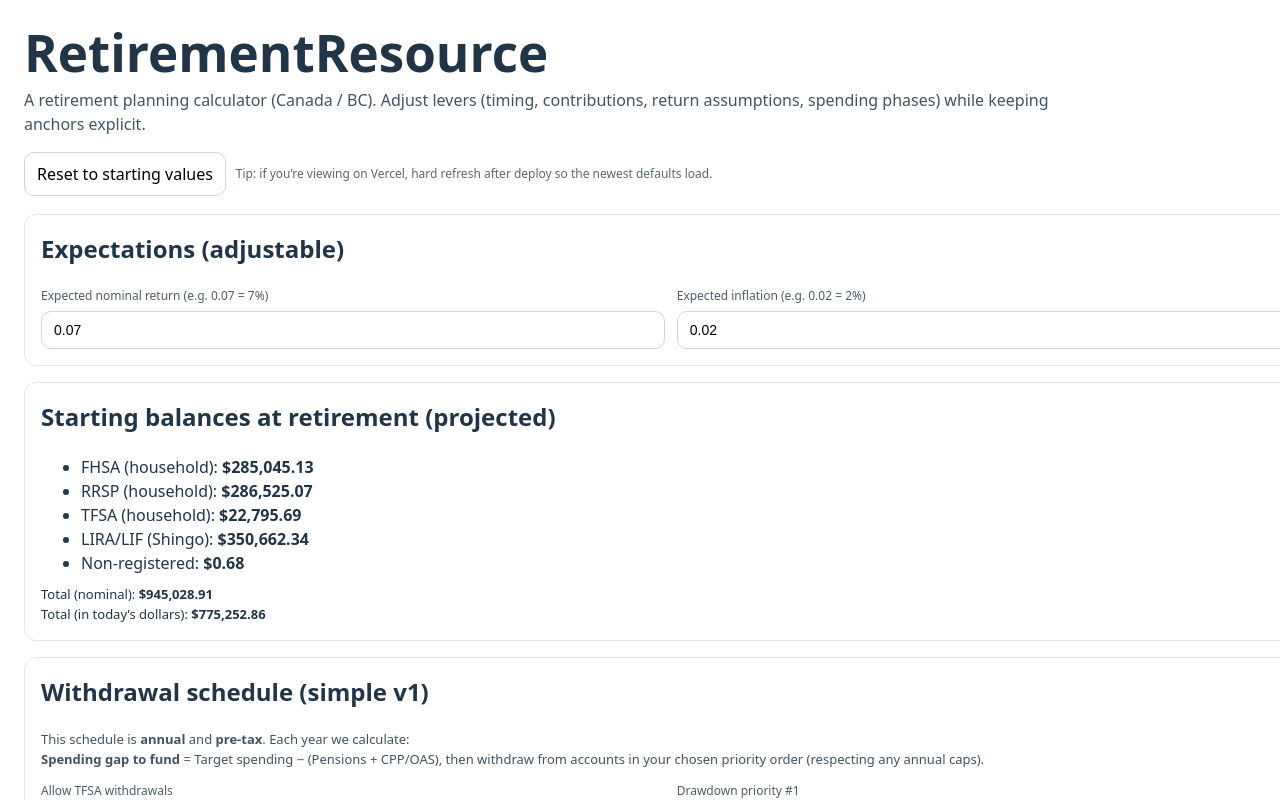
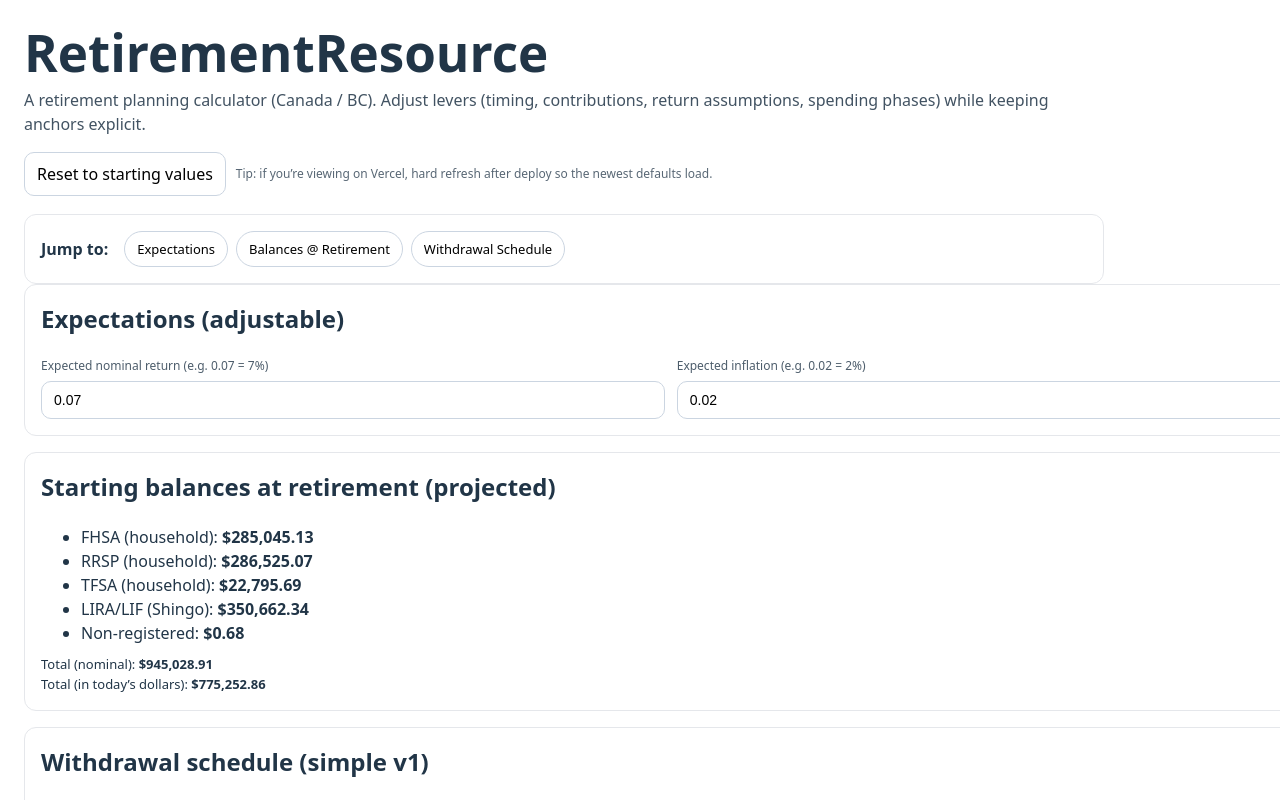
Before and after one commit to kawabunga8/RetirementResource, a React (Vite) app: page / in a window 1280 px wide. Shown: the top 800 px of the page. Built offline with nearby package versions, Linux system fonts and the light colour scheme.

Commit message:
Add sticky navigation menu for sections

```diff
--- a/src/App.css
+++ b/src/App.css
@@ -34,6 +34,19 @@ input, select {
   font-size: 14px;
 }
 
+.linkBtn {
+  border: 1px solid #cbd5e1;
+  background: white;
+  border-radius: 999px;
+  padding: 8px 12px;
+  font-size: 13px;
+  cursor: pointer;
+}
+
+.linkBtn:hover {
+  background: #f8fafc;
+}
+
 h2 {
   margin-top: 0;
 }
--- a/src/App.tsx
+++ b/src/App.tsx
@@ -107,6 +107,12 @@ function withdrawFrom(
 
 export default function App() {
   const [vars, setVars] = useState<Variables>(DEFAULT_VARIABLES);
+
+  const scrollTo = (id: string) => {
+    const el = document.getElementById(id);
+    if (!el) return;
+    el.scrollIntoView({ behavior: "smooth", block: "start" });
+  };
 
   const pensionAnnual =
     DEFAULT_ANCHORS.pensionShingo + DEFAULT_ANCHORS.pensionSarah;
@@ -362,8 +368,26 @@ export default function App() {
         </div>
       </header>
 
+      <nav
+        className="card"
+        style={{
+          position: "sticky",
+          top: 12,
+          zIndex: 10,
+          display: "flex",
+          gap: 8,
+          flexWrap: "wrap",
+          alignItems: "center",
+        }}
+      >
+        <strong style={{ marginRight: 8 }}>Jump to:</strong>
+        <button type="button" className="linkBtn" onClick={() => scrollTo("expectations")}>Expectations</button>
+        <button type="button" className="linkBtn" onClick={() => scrollTo("retirement-balances")}>Balances @ Retirement</button>
+        <button type="button" className="linkBtn" onClick={() => scrollTo("withdrawals")}>Withdrawal Schedule</button>
+      </nav>
+
       <div style={{ display: "grid", gridTemplateColumns: "1fr", gap: 16 }}>
-        <section className="card">
+        <section id="expectations" className="card">
           <h2>Expectations (adjustable)</h2>
           <div className="grid">
             <Field label="Expected nominal return (e.g. 0.07 = 7%)">
@@ -395,7 +419,7 @@ export default function App() {
           </div>
         </section>
 
-        <section className="card">
+        <section id="retirement-balances" className="card">
           <h2>Starting balances at retirement (projected)</h2>
           <ul>
             <li>
@@ -425,7 +449,7 @@ export default function App() {
           </div>
         </section>
 
-        <section className="card">
+        <section id="withdrawals" className="card">
           <h2>Withdrawal schedule (simple v1)</h2>
           <p style={{ marginTop: 0, opacity: 0.85, fontSize: 13 }}>
             This schedule is <strong>annual</strong> and <strong>pre-tax</strong>.
```
